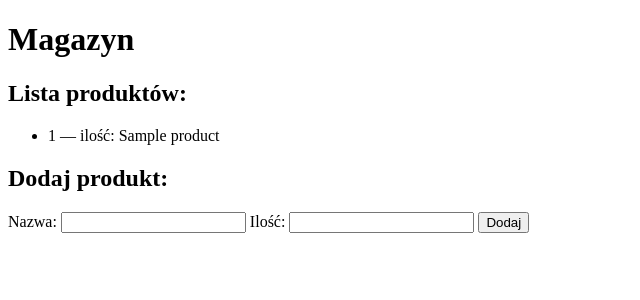
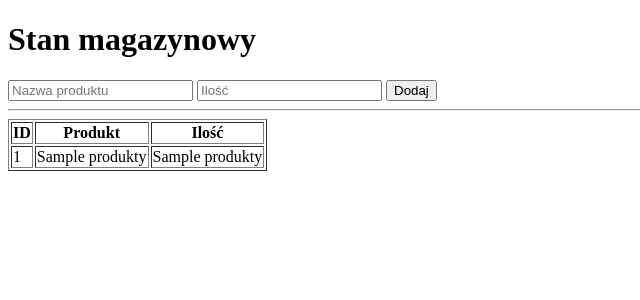
Before and after one commit to kris19000/magazyn, a Flask app: template templates/index.html in a window 1280 px wide. Shown: the top 300 px of the page, without its empty margins (0-640 px from the left). Run offline with Flask 3, Linux system fonts and the light colour scheme; the template is opened without the code that fills it: most values are stand-ins (such as "Sample title", 1, 10 or a date in 2020).

Commit message:
Update index.html

```diff
--- a/templates/index.html
+++ b/templates/index.html
@@ -1,23 +1,35 @@
 <!DOCTYPE html>
 <html>
 <head>
+    <meta charset="UTF-8">
     <title>Magazyn</title>
 </head>
 <body>
-    <h1>Magazyn</h1>
 
-    <h2>Lista produktów:</h2>
-    <ul>
-        {% for product in products %}
-            <li>{{ product[0] }} — ilość: {{ product[1] }}</li>
-        {% endfor %}
-    </ul>
+<h1>Stan magazynowy</h1>
 
-    <h2>Dodaj produkt:</h2>
-    <form action="/add" method="post">
-        Nazwa: <input type="text" name="name" required>
-        Ilość: <input type="number" name="quantity" required>
-        <button type="submit">Dodaj</button>
-    </form>
+<form method="POST" action="/dodaj">
+    <input name="nazwa" placeholder="Nazwa produktu" required>
+    <input name="ilosc" type="number" placeholder="Ilość" required>
+    <button>Dodaj</button>
+</form>
+
+<hr>
+
+<table border="1">
+    <tr>
+        <th>ID</th>
+        <th>Produkt</th>
+        <th>Ilość</th>
+    </tr>
+    {% for p in produkty %}
+    <tr>
+        <td>{{ p[0] }}</td>
+        <td>{{ p[1] }}</td>
+        <td>{{ p[2] }}</td>
+    </tr>
+    {% endfor %}
+</table>
+
 </body>
 </html>
```
